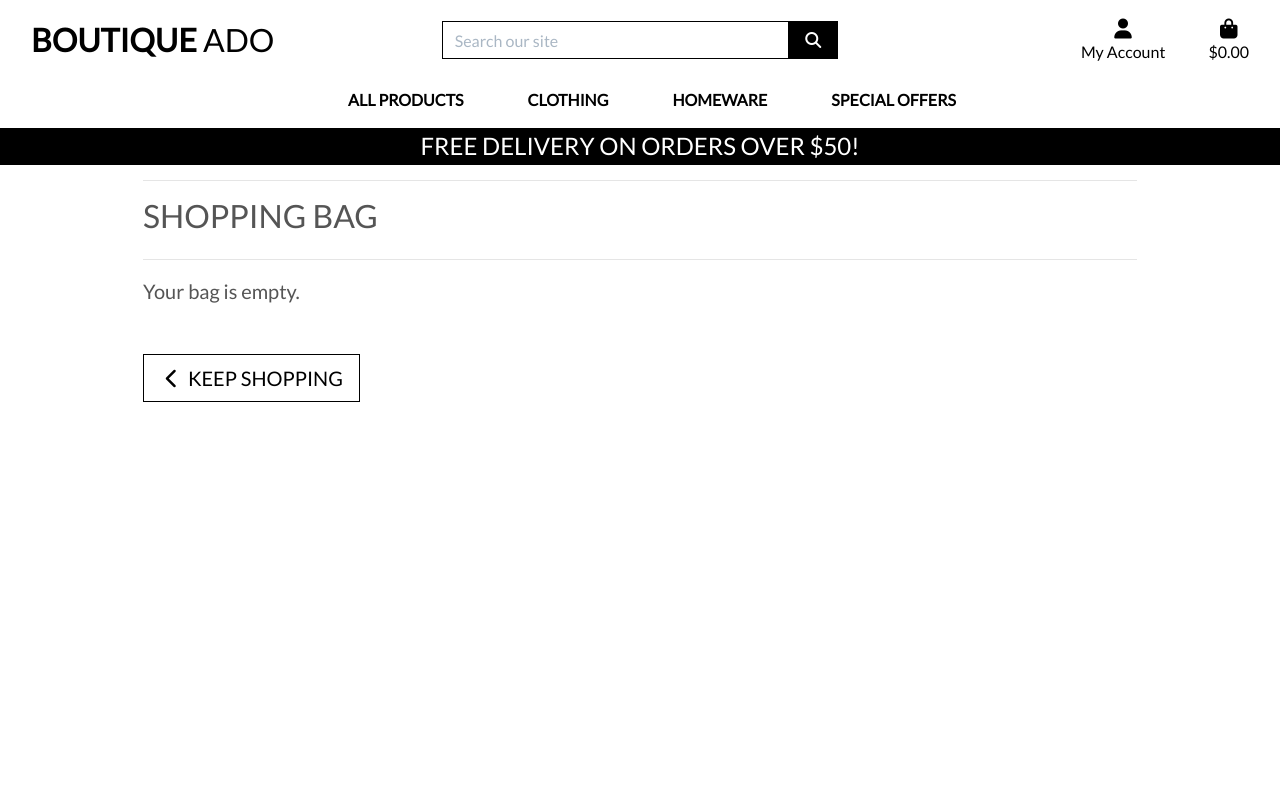
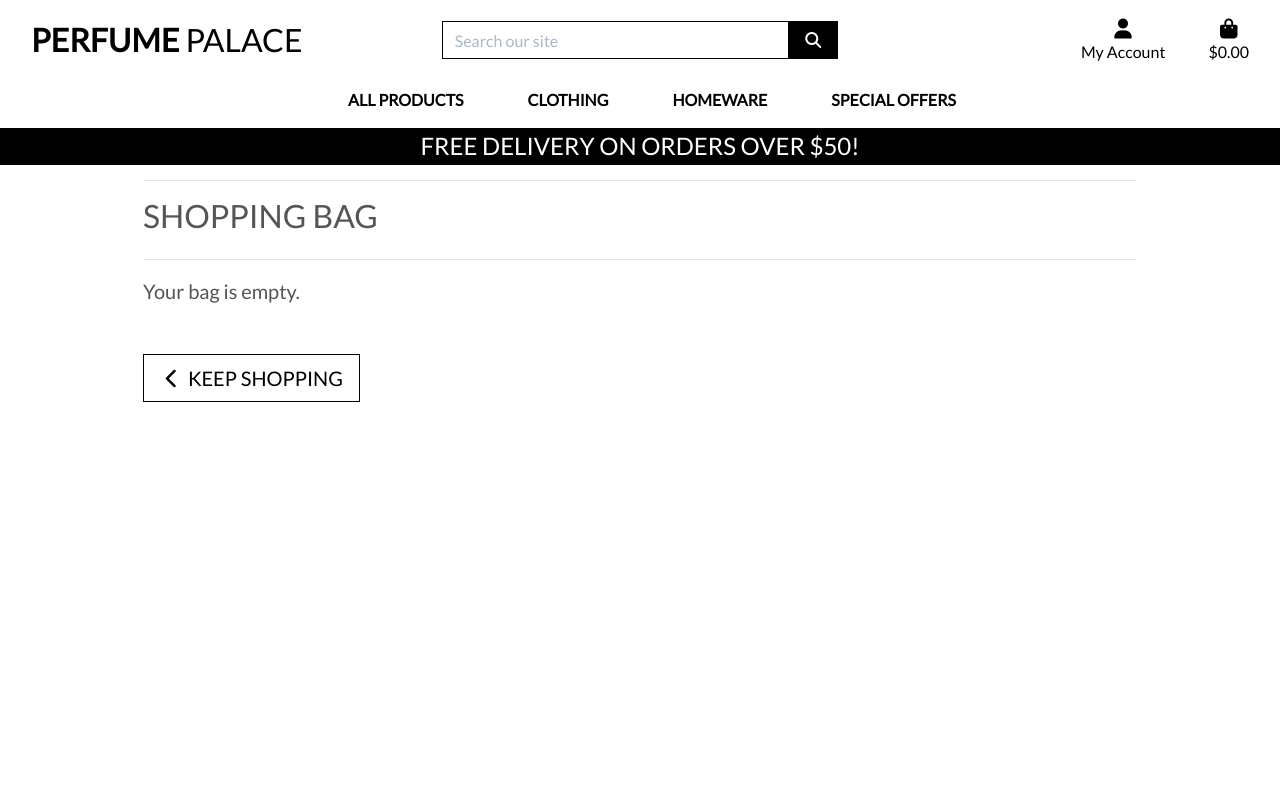
Before and after one commit to Melhefnawi/Perfume-palace, a Django app: page /bag/ in a window 1280 px wide. Run offline with Django 3.2, Linux system fonts and the light colour scheme; some libraries are stand-ins or nearby versions.

Commit message:
update the base template

```diff
--- a/templates/base.html
+++ b/templates/base.html
@@ -41,7 +41,7 @@
     {% block extra_js %}
     {% endblock %}
 
-    <title>Boutique Ado {% block extra_title %}{% endblock %}</title>
+    <title>Perfume Palace {% block extra_title %}{% endblock %}</title>
 </head>
 
 <body>
@@ -49,7 +49,7 @@
         <div id="topnav" class="row bg-white pt-lg-2 d-none d-lg-flex">
             <div class="col-12 col-lg-4 my-auto py-1 py-lg-0 text-center text-lg-left">
                 <a href="{% url 'home' %}" class="nav-link main-logo-link">
-                    <h2 class="logo-font text-black my-0"><strong>Boutique</strong> Ado</h2>
+                    <h2 class="logo-font text-black my-0"><strong>Perfume</strong> Palace</h2>
                 </a>
             </div>
             <div class="col-12 col-lg-4 my-auto py-1 py-lg-0">
```
